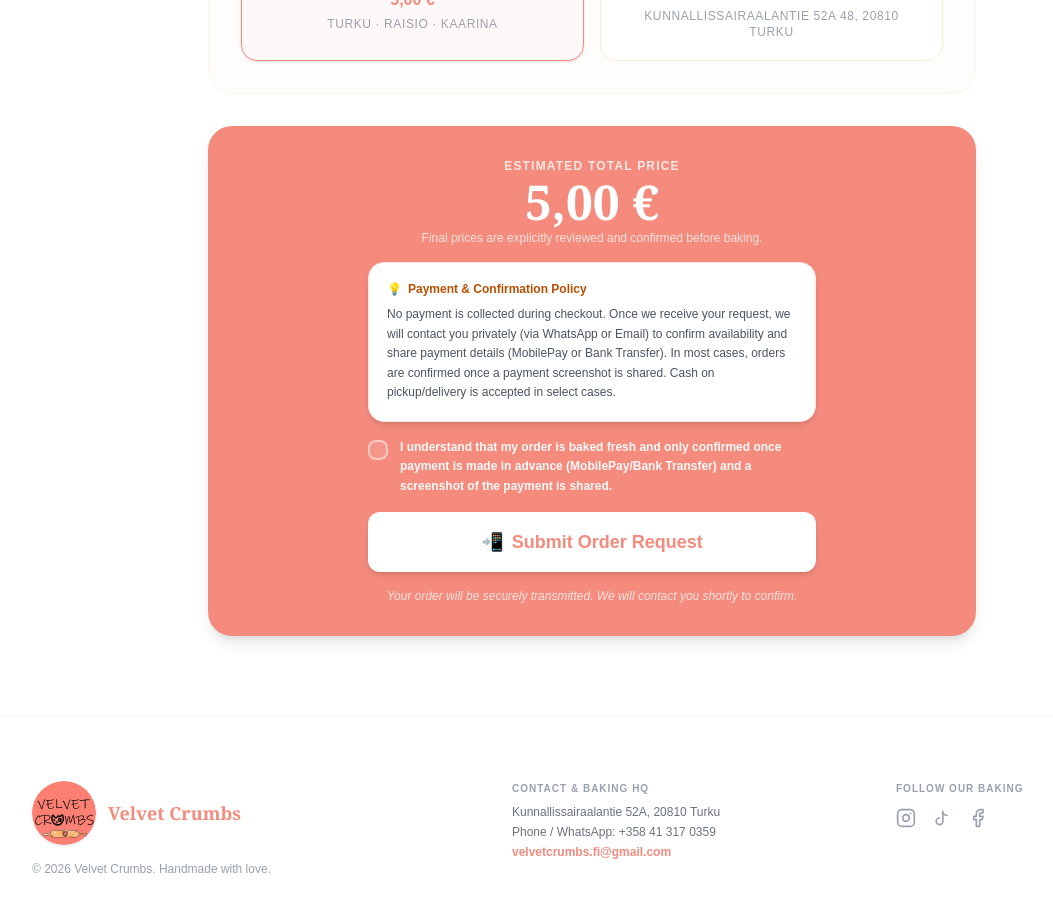
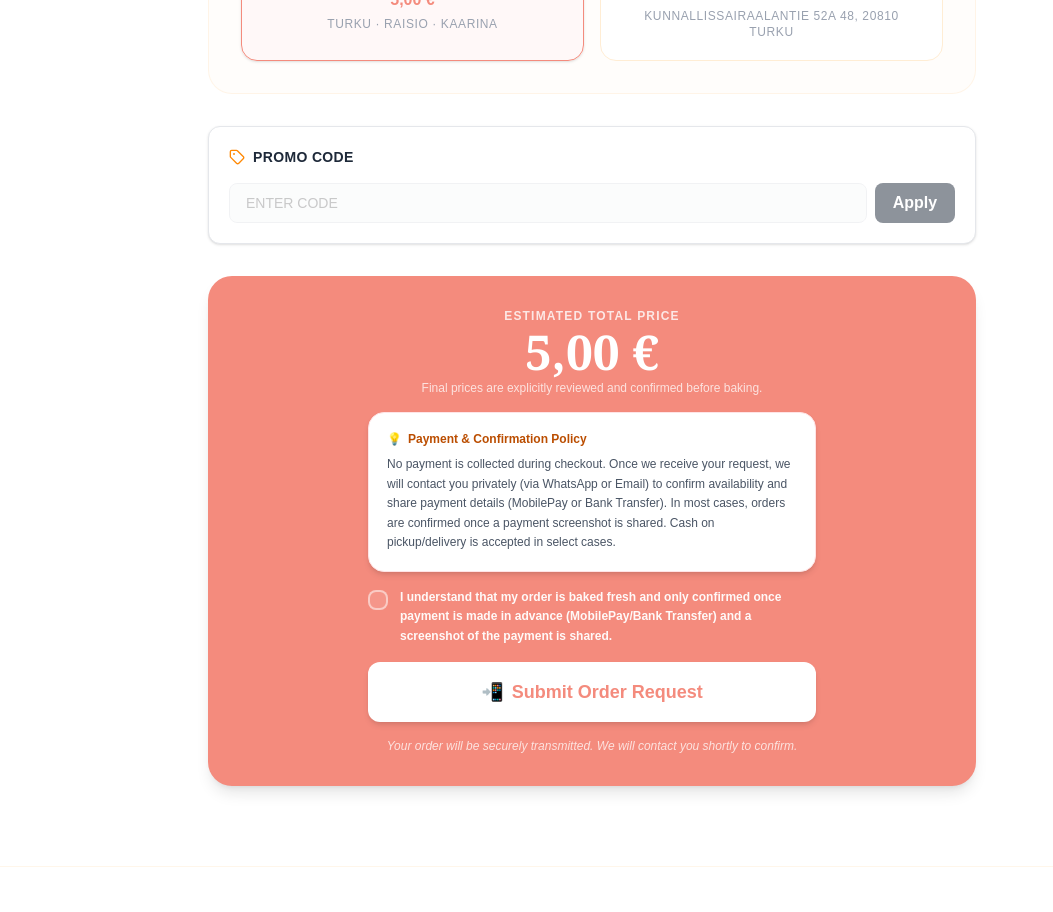
Before and after one commit to assadakram/velvet-crumbs, a Next.js app: page / in a window 1280 px wide. Shown: the part 7140-8052 px from the top of the page, without its empty margins (48-1101 px from the left). Built offline with nearby package versions, Linux system fonts and the light colour scheme.

Commit message:
feat: actually integrate PromoCode into the checkout flow on the main page

```diff
--- a/src/app/page.tsx
+++ b/src/app/page.tsx
@@ -18,6 +18,7 @@ import DateTimeSelection from '../components/checkout/DateTimeSelection';
 import DeliveryMethod from '../components/checkout/DeliveryMethod';
 import CheckoutCTA from '../components/checkout/CheckoutCTA';
 import OrderSuccessModal from '../components/checkout/OrderSuccessModal';
+import PromoCode, { Coupon } from '../components/checkout/PromoCode';
 
 import { COOKIES } from '../constants/cookies';
 import { BROWNIES, BOXES } from '../constants/brownies';
@@ -50,6 +51,7 @@ export default function App() {
   const [toast, setToast] = useState<{ message: string; type: 'success' | 'error' | null }>({ message: '', type: null });
   const [showSuccessModal, setShowSuccessModal] = useState(false);
   const [whatsappUrl, setWhatsappUrl] = useState('');
+  const [appliedCoupon, setAppliedCoupon] = useState<Coupon | null>(null);
 
   const showToast = (message: string, type: 'success' | 'error') => {
     setToast({ message, type });
@@ -87,18 +89,29 @@ export default function App() {
     }
   }, []);
 
-  const { totalCookiesCount, cookiesCost, isFreeDelivery, deliveryFee, finalTotal, funfettiBonusCount } = useMemo(() => {
+  const { totalCookiesCount, isFreeDelivery, finalTotal, funfettiBonusCount, discountAmount } = useMemo(() => {
     let count = 0;
     let cost = 0;
-
     Object.keys(cart).forEach(id => {
       const q = cart[id];
-      const productObj = ALL_PRODUCTS.find(c => c.id === id);
+      const cookieObj = ALL_PRODUCTS.find(c => c.id === id);
       count += q;
-      cost += q * (productObj ? productObj.price : 0);
+      cost += q * (cookieObj ? cookieObj.price : 0);
     });
 
-    const freeDeliveryQualified = cost >= 25;
+    // Apply discount if there is an applied coupon
+    let discount = 0;
+    if (appliedCoupon) {
+      if (appliedCoupon.discountType === 'percentage') {
+        discount = cost * (appliedCoupon.discountValue / 100);
+      } else if (appliedCoupon.discountType === 'fixed') {
+        discount = appliedCoupon.discountValue;
+      }
+      // Ensure discount doesn't exceed cost
+      if (discount > cost) discount = cost;
+    }
+
+    const freeDeliveryQualified = count >= 6;
     let delFee = 0;
 
     if (form.deliveryMethod === 'delivery') {
@@ -106,16 +119,15 @@ export default function App() {
     }
 
     const funfettiCount = Math.floor(count / 8);
-
     return {
       totalCookiesCount: count,
-      cookiesCost: cost,
       isFreeDelivery: freeDeliveryQualified,
       deliveryFee: delFee,
-      finalTotal: cost + delFee,
+      discountAmount: discount,
+      finalTotal: (cost - discount) + delFee,
       funfettiBonusCount: funfettiCount
     };
-  }, [cart, form.deliveryMethod]);
+  }, [cart, form.deliveryMethod, appliedCoupon]);
 
   const updateQuantity = (id: string, change: number) => {
     setCart(prev => {
@@ -206,6 +218,7 @@ export default function App() {
       `*${lang === 'en' ? 'Delivery' : 'Toimitustapa'}:* ${deliveryMethodLabel}\n\n` +
       `*${lang === 'en' ? 'Box Selection' : 'Laatikon sisältö'}:*\n${cookieLines}\n` +
       (form.specialRequests ? `*${lang === 'en' ? 'Special wishes' : 'Toiveet'}:* ${form.specialRequests}\n\n` : '') +
+      (appliedCoupon ? `*${lang === 'en' ? 'Promo Code' : 'Alennuskoodi'} (${appliedCoupon.code}):* -${discountAmount.toFixed(2).replace('.', ',')} €\n` : '') +
       `*${lang === 'en' ? 'Estimated Total' : 'Arvioitu summa'}:* ${finalTotal.toFixed(2).replace('.', ',')} €\n\n` +
       `${bottomGreet}`;
 
@@ -402,10 +415,18 @@ export default function App() {
                 setForm={setForm}
               />
 
+              {/* Promo Code section */}
+              <PromoCode
+                appliedCoupon={appliedCoupon}
+                setAppliedCoupon={setAppliedCoupon}
+                disabled={isRedirecting || totalCookiesCount === 0}
+              />
+
               {/* Checkout CTA block */}
               <CheckoutCTA
                 t={t}
                 finalTotal={finalTotal}
+                discountAmount={discountAmount}
                 paymentAcknowledge={paymentAcknowledge}
                 setPaymentAcknowledge={setPaymentAcknowledge}
                 validationError={validationError}
```
